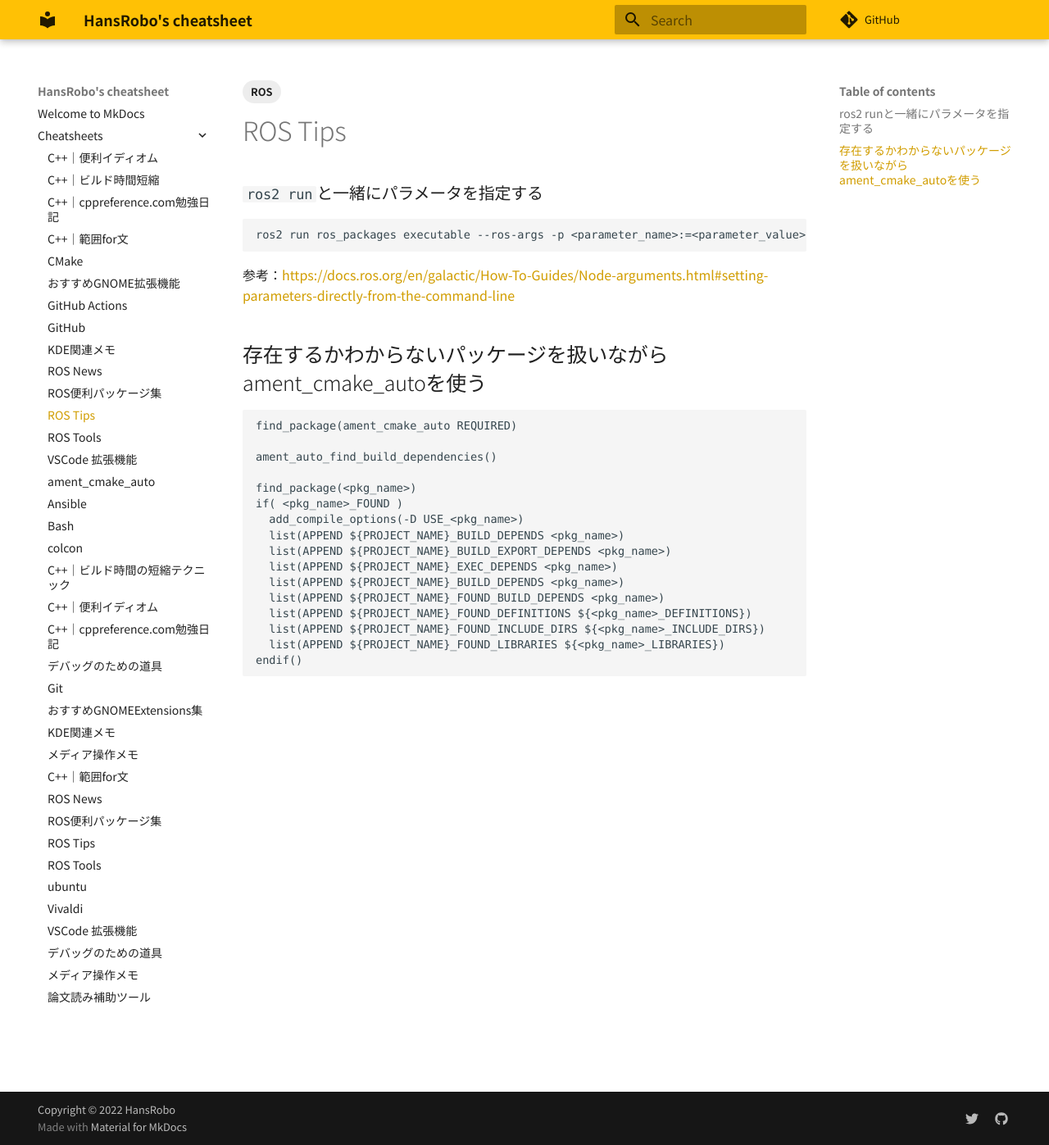
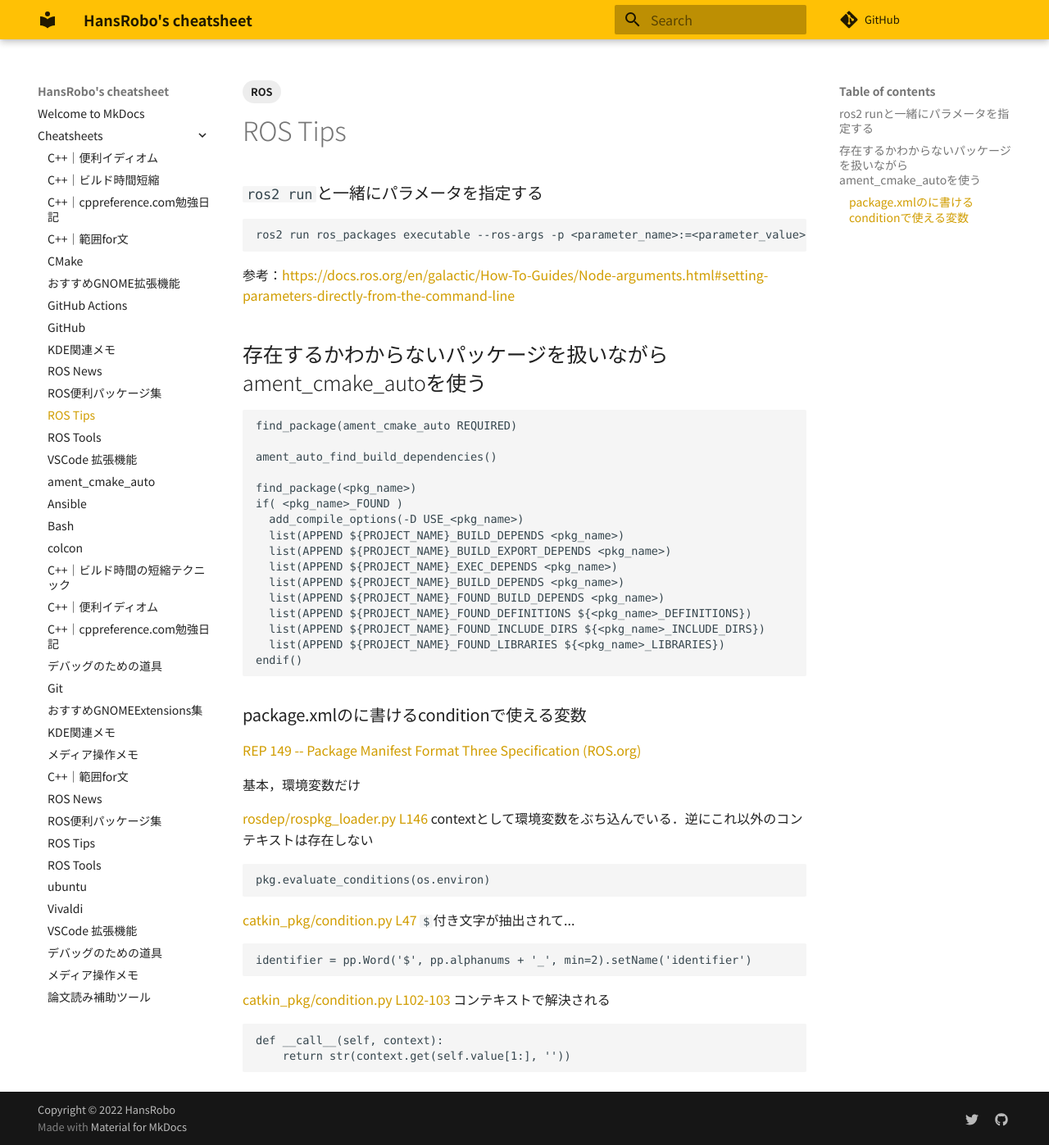
Before and after one commit to HansRobo/mycheatsheet_mkdocs, an MkDocs documentation site: the page built from docs/cheatsheets/ROS Tips.md, in a window 1280 px wide and 1397 px high. Shown: the whole window at 82% size. Built offline with MkDocs 1.6.1 and Material for MkDocs 9.7.7, drawn with Linux system fonts in a browser that asks for light colours; some web fonts are replaced; comment, search, counter and statistics services are not loaded.

Commit message:
🔄 synced local 'docs/cheatsheets' with remote 'cheatsheets'

````diff
--- a/docs/cheatsheets/ROS Tips.md
+++ b/docs/cheatsheets/ROS Tips.md
@@ -41,3 +41,31 @@
   list(APPEND ${PROJECT_NAME}_FOUND_LIBRARIES ${<pkg_name>_LIBRARIES})
 endif()
 ```
+
+### package.xmlの<depend>に書けるconditionで使える変数
+
+[REP 149 -- Package Manifest Format Three Specification (ROS.org)](https://www.ros.org/reps/rep-0149.html#build-depend-multiple:~:text=condition%3D%22CONDITION_EXPRESSION%22,1%22%3Eroscpp%3C/depend%3E)
+
+基本，環境変数だけ
+
+[rosdep/rospkg_loader.py L146](https://github.com/ros-infrastructure/rosdep/blob/master/src/rosdep2/rospkg_loader.py#L146)
+contextとして環境変数をぶち込んでいる．逆にこれ以外のコンテキストは存在しない
+
+```python
+pkg.evaluate_conditions(os.environ)
+```
+
+[catkin\_pkg/condition.py L47](https://github.com/ros-infrastructure/catkin_pkg/blob/master/src/catkin_pkg/condition.py#L47)
+`$`付き文字が抽出されて...
+
+```python
+identifier = pp.Word('$', pp.alphanums + '_', min=2).setName('identifier')
+```
+
+[catkin\_pkg/condition.py L102-103](https://github.com/ros-infrastructure/catkin_pkg/blob/master/src/catkin_pkg/condition.py#L102-L103)
+コンテキストで解決される
+
+```python
+def __call__(self, context):
+	return str(context.get(self.value[1:], ''))
+```
````
